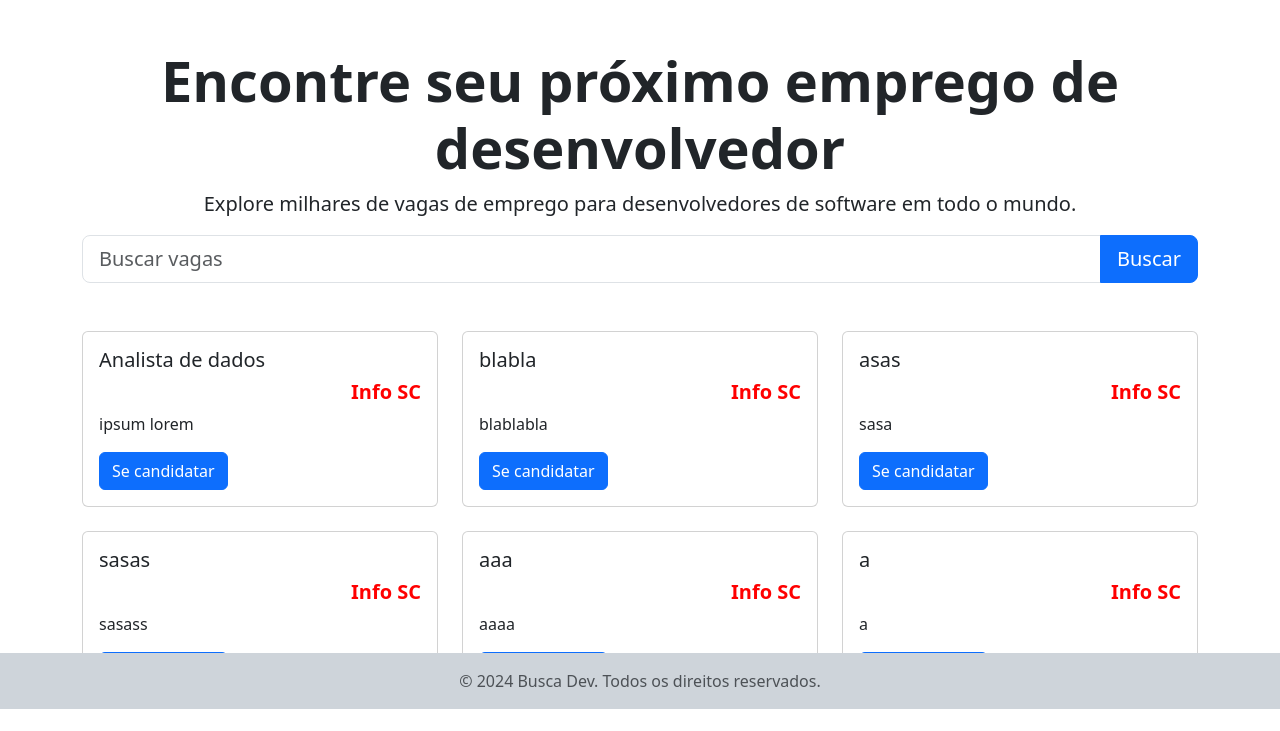
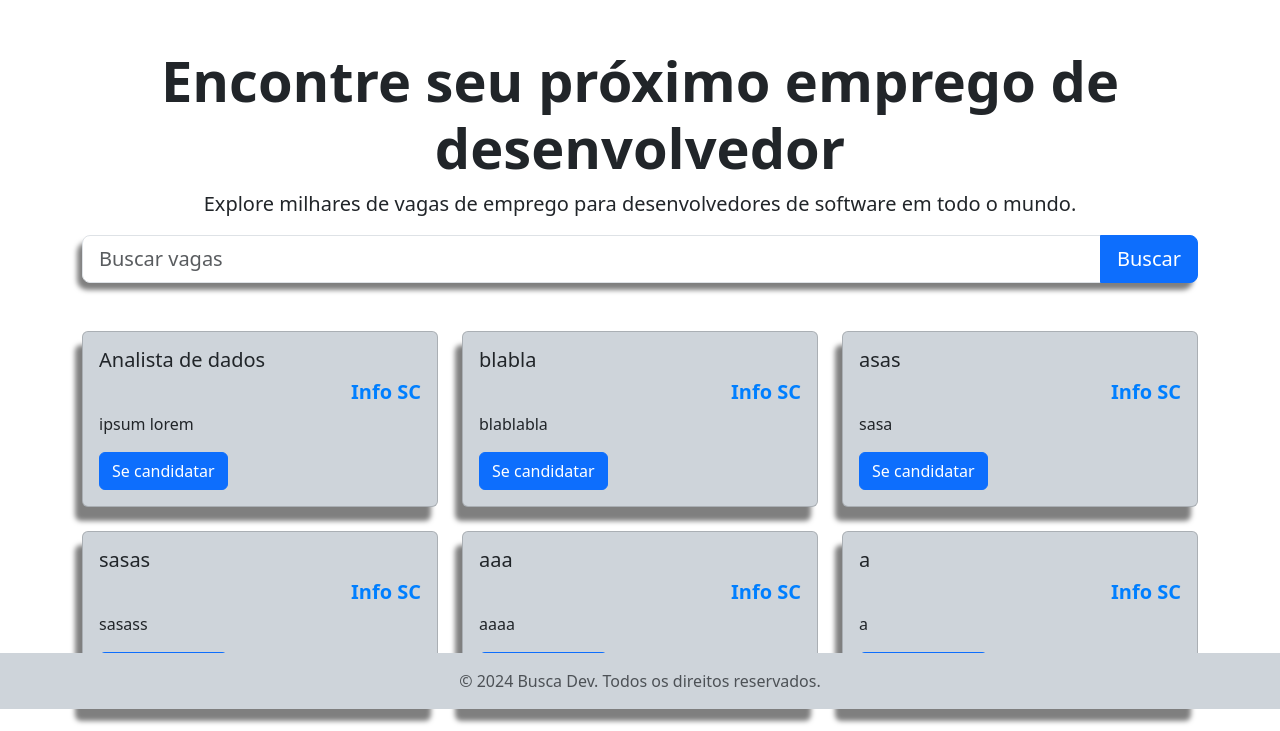
Before and after one commit to SalelaDudu/Web2, a Flask app: page / in a window 1280 px wide. Shown: the part 91-822 px from the top of the page. Run offline with Flask 3, Linux system fonts and the light colour scheme; data comes from the database, SQL or seed files in the repository; both versions use the stored data as it was after the commit.

Commit message:
correções

```diff
--- a/app/app.py
+++ b/app/app.py
@@ -81,6 +81,7 @@ def devInfo():
     descricao = request.form['descricao_dev']
     try:
         be.saveDevInfo(login,nomeUsuario,telefone,email,descricao)
+        flash('Salvo!')
         return redirect('/dashboard')
     except NameError:
         return(NameError)
@@ -90,6 +91,7 @@ def recruiterInfo():
     descricao_empresa = request.form['descricao_empresa']
     try:
         be.saveRecruiterInfo(session['login'],nome_empresa,descricao_empresa)
+        flash('Salvo!')
         return redirect('/dashboard')
     except NameError:
         return NameError
@@ -100,8 +102,8 @@ def PostarVaga():
 
     try:
         be.postarVaga(session['login'],nome,descricao)
-        flash([1,"Postado!"])
-        return redirect('/')
+        flash("Postado!")
+        return redirect('/dashboard')
 
     except NameError:
         return NameError
@@ -135,5 +137,4 @@ def candidatar(idvaga):
 def verCandidatos(idvaga):
     res = be.verCandidatos(idvaga)
     vaga = be.consulta(f'select title,description from cards where id = "{idvaga}"')
-    print(res)
     return render_template('/candidatos.html',_session=session['login'], candidatos=res,vaga_=vaga[0])
--- a/app/backend.py
+++ b/app/backend.py
@@ -33,7 +33,6 @@ def getDevInfo(login):
     try:
 
         devInfo = db.getDevInfo(login)
-        print(devInfo)
 
         if devInfo[0][2] == None:
             nome = ''
--- a/app/templates/base.html
+++ b/app/templates/base.html
@@ -25,7 +25,7 @@
       width:35px;
     }
     .user_section > p{
-      color: white;
+      color: rgb(0, 0, 0);
       font-weight: bold;
       margin: 0px;
     }
@@ -35,21 +35,20 @@
       padding: 20px;
     }
     .candidato-area hr{
-      background-color: black;
-      padding: 1px;
+      background-color: #c4c4c4;
+      border: none;
+      padding: 2px;
       max-width: 400px;
       opacity: 100%;
     }
     .candidato-area h2{
-      color: white;
-      text-shadow: -3px 2px 4px black;
+      color: black;
     }
     .contato hr{
       max-width:150px;
     }
     .contato-text{
-      color: white;
-      text-shadow: -3px 2px 4px black;
+      color: black;
       font-size: 24px;
     }
     .contato-text .value{
@@ -57,10 +56,23 @@
       color:black;
       text-shadow: none;
     }
+    .card{
+      box-shadow: -7px 14px 5px rgba(0, 0, 0, 0.5);
+      background-color: #ced4da;
+    }
+    #searchbox {
+      box-shadow: -5px 7px 5px rgba(0, 0, 0, 0.5);
+      border-radius: 10px;
+    }
+
     footer{
-      position: absolute;
-      bottom:0%;
+      position: fixed;
+      left: 0;
+      bottom: 0;
       width: 100%;
+      background-color: red;
+      color: white;
+      text-align: center;
     }
   </style>
 </head>
@@ -73,10 +85,9 @@
         </nav>
     </header>
 
-    <div style="">
-    {%block conteudo%}
-    {%endblock%}
-    </div>
+      {%block conteudo%}
+      {%endblock%}
+
 
   <!-- Rodapé do Site -->
   <footer class=" text-center py-3 bg-dark-subtle">
@@ -93,7 +104,7 @@
                 alerta.style.display = 'none';
             }
 
-            setTimeout(hideDiv, 3000);
+            setTimeout(hideDiv, 2500);
         });
   </script>
 </body>
--- a/app/templates/index.html
+++ b/app/templates/index.html
@@ -44,7 +44,7 @@
         <h1 class="display-4 fw-bold">Encontre seu próximo emprego de desenvolvedor</h1>
         <p class="lead">Explore milhares de vagas de emprego para desenvolvedores de software em todo o mundo.</p>
         <form>
-          <div class="input-group input-group-lg">
+          <div class="input-group input-group-lg" id="searchbox">
             <input type="text" class="form-control" placeholder="Buscar vagas">
             <button class="btn btn-primary" type="button">Buscar</button>
           </div>
@@ -74,7 +74,7 @@
             <div class="card h-100">
               <div class="card-body">
                 <h5 class="card-title">{{i[2]}}</h5>
-                <h6 class="text-end fs-5 fw-bold" style="color: red;">{{i[1]}}</h2>
+                <h6 class="text-end fs-5 fw-bold" style="color: #007fff;">{{i[1]}}</h2>
                 <p class="card-text">{{i[3]}}</p>
                 {%if session_ and session_['user_mode'] != 'Dev'%}
                   <a href="/minhasVagas" class="btn btn-primary">Ver Inscritos</a>
--- a/app/templates/minhasvagas.html
+++ b/app/templates/minhasvagas.html
@@ -21,7 +21,7 @@
 {% endblock %}
 
 {%block conteudo%}
-<div class="container-lg" style="margin-top: 100px;">
+<div class="container" style="margin-top: 100px;">
     <div class="row">
         {%for i in _vagas%}
           <div class="col-md-4 mb-4">
@@ -35,4 +35,5 @@
           </div>
         {%endfor%}
     </div>
+</div>
 {% endblock %}
```
Also changed, not shown: app/templates/candidatos.html (+5 -3 lines), app/templates/dashboard.html (+9 -0 lines), fazer.txt (added, +13 -0 lines), app/database/app.db.
